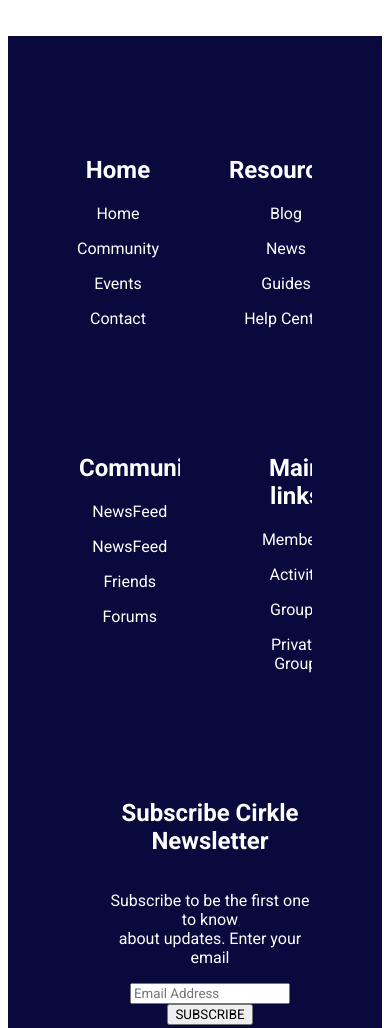
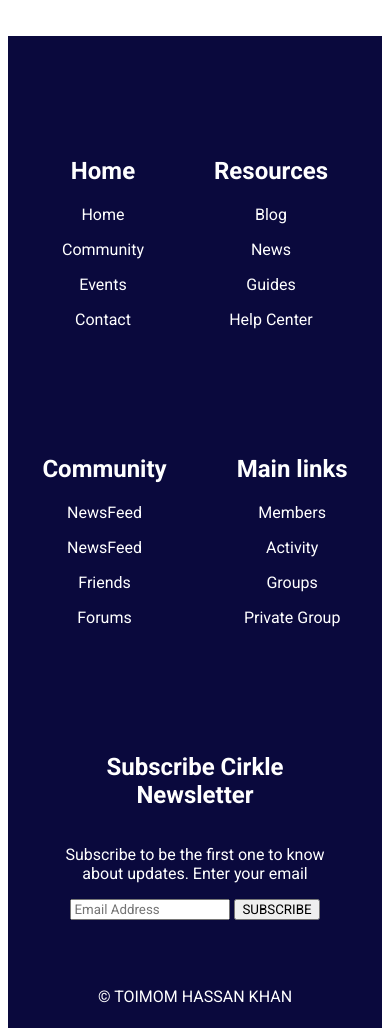
Before and after one commit to Hasan7584/class-11, a plain HTML site: page index.html in a window 390 px wide. Shown: the part 9880-10908 px from the top of the page. Drawn offline with Linux system fonts and the light colour scheme.

Commit message:
first commit

```diff
--- a/style.css
+++ b/style.css
@@ -306,7 +306,7 @@ flex-direction: column;
     display: flex;
     flex-direction: column;
     align-items: center;
-    margin-right: 70px;
+  padding: 1px 2px;
 
 }
 .input-button{
```
